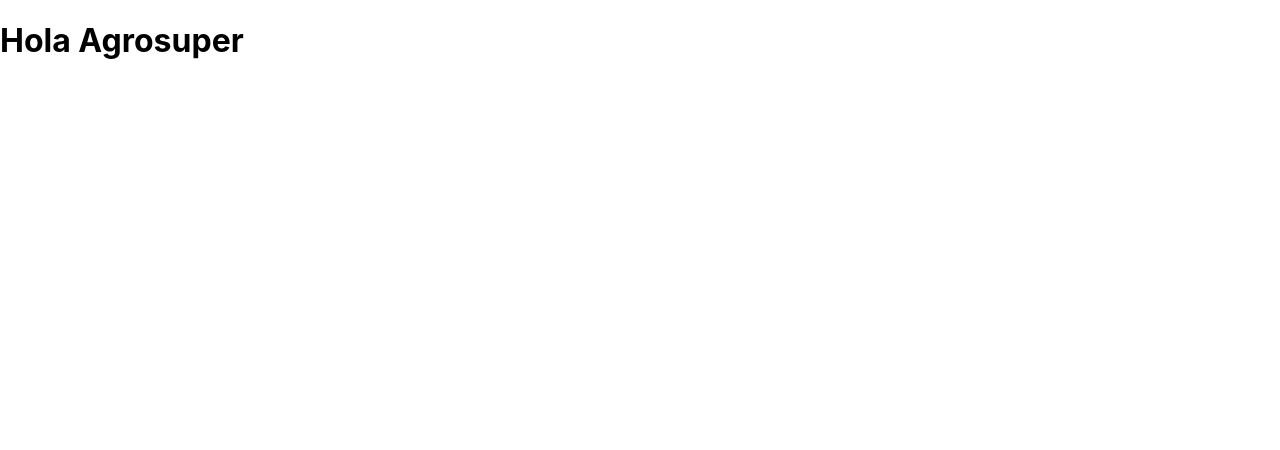
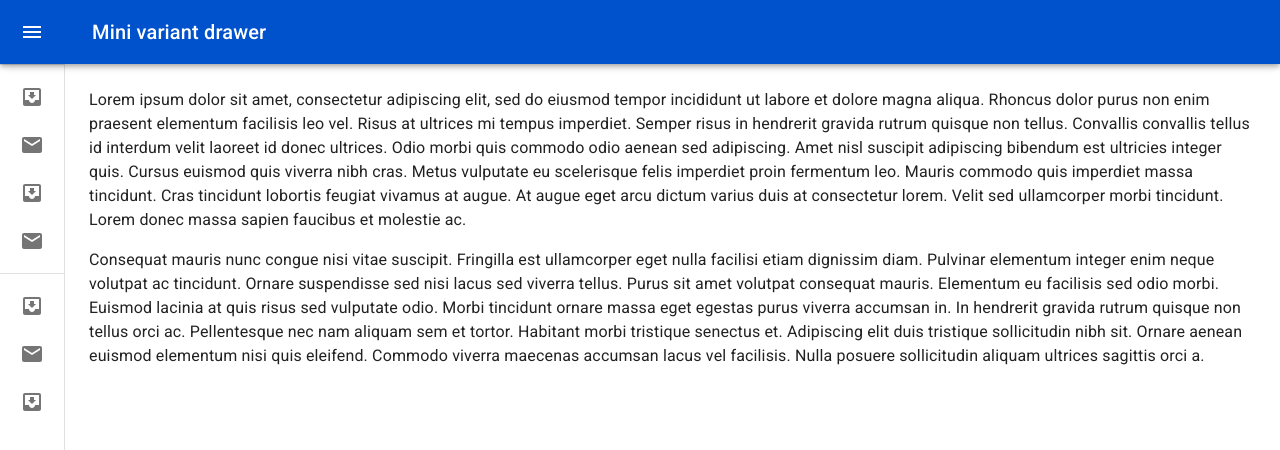
Before and after one commit to leooavr/agrosuper-frontend, a React (Create React App) app: page / in a window 1280 px wide. Shown: the top 450 px of the page. Built offline with nearby package versions, Linux system fonts and the light colour scheme.

Commit message:
components drawer

```diff
--- a/package.json
+++ b/package.json
@@ -3,6 +3,10 @@
   "version": "0.1.0",
   "private": true,
   "dependencies": {
+    "@emotion/react": "^11.10.4",
+    "@emotion/styled": "^11.10.4",
+    "@mui/icons-material": "^5.10.9",
+    "@mui/material": "^5.10.9",
     "@testing-library/jest-dom": "^5.16.5",
     "@testing-library/react": "^13.4.0",
     "@testing-library/user-event": "^13.5.0",
--- a/public/index.html
+++ b/public/index.html
@@ -24,6 +24,10 @@
       work correctly both with client-side routing and a non-root public URL.
       Learn how to configure a non-root public URL by running `npm run build`.
     -->
+    <link
+      rel="stylesheet"
+      href="https://fonts.googleapis.com/css?family=Roboto:300,400,500,700&display=swap"
+    />
     <title>React App</title>
   </head>
   <body>
--- a/src/App.tsx
+++ b/src/App.tsx
@@ -1,8 +1,13 @@
+import { ThemeProvider } from "@mui/material/styles";
 
+import { MiniDrawer } from "./components";
+import { theme } from "./styles";
 
 function App() {
   return (
-   <h1>Hola Agrosuper</h1>
+    <ThemeProvider theme={theme}>
+      <MiniDrawer />
+    </ThemeProvider>
   );
 }
 
--- /dev/null
+++ b/src/components/Drawer/index.tsx
@@ -0,0 +1,222 @@
+import * as React from "react";
+import { styled, useTheme, Theme, CSSObject } from "@mui/material/styles";
+import Box from "@mui/material/Box";
+import MuiDrawer from "@mui/material/Drawer";
+import MuiAppBar, { AppBarProps as MuiAppBarProps } from "@mui/material/AppBar";
+import Toolbar from "@mui/material/Toolbar";
+import List from "@mui/material/List";
+import CssBaseline from "@mui/material/CssBaseline";
+import Typography from "@mui/material/Typography";
+import Divider from "@mui/material/Divider";
+import IconButton from "@mui/material/IconButton";
+import MenuIcon from "@mui/icons-material/Menu";
+import ChevronLeftIcon from "@mui/icons-material/ChevronLeft";
+import ChevronRightIcon from "@mui/icons-material/ChevronRight";
+import ListItem from "@mui/material/ListItem";
+import ListItemButton from "@mui/material/ListItemButton";
+import ListItemIcon from "@mui/material/ListItemIcon";
+import ListItemText from "@mui/material/ListItemText";
+import InboxIcon from "@mui/icons-material/MoveToInbox";
+import MailIcon from "@mui/icons-material/Mail";
+
+const drawerWidth = 240;
+
+const openedMixin = (theme: Theme): CSSObject => ({
+  width: drawerWidth,
+  transition: theme.transitions.create("width", {
+    easing: theme.transitions.easing.sharp,
+    duration: theme.transitions.duration.enteringScreen,
+  }),
+  overflowX: "hidden",
+});
+
+const closedMixin = (theme: Theme): CSSObject => ({
+  transition: theme.transitions.create("width", {
+    easing: theme.transitions.easing.sharp,
+    duration: theme.transitions.duration.leavingScreen,
+  }),
+  overflowX: "hidden",
+  width: `calc(${theme.spacing(7)} + 1px)`,
+  [theme.breakpoints.up("sm")]: {
+    width: `calc(${theme.spacing(8)} + 1px)`,
+  },
+});
+
+const DrawerHeader = styled("div")(({ theme }) => ({
+  display: "flex",
+  alignItems: "center",
+  justifyContent: "flex-end",
+  padding: theme.spacing(0, 1),
+  // necessary for content to be below app bar
+  ...theme.mixins.toolbar,
+}));
+
+interface AppBarProps extends MuiAppBarProps {
+  open?: boolean;
+}
+
+const AppBar = styled(MuiAppBar, {
+  shouldForwardProp: (prop) => prop !== "open",
+})<AppBarProps>(({ theme, open }) => ({
+  zIndex: theme.zIndex.drawer + 1,
+  transition: theme.transitions.create(["width", "margin"], {
+    easing: theme.transitions.easing.sharp,
+    duration: theme.transitions.duration.leavingScreen,
+  }),
+  ...(open && {
+    marginLeft: drawerWidth,
+    width: `calc(100% - ${drawerWidth}px)`,
+    transition: theme.transitions.create(["width", "margin"], {
+      easing: theme.transitions.easing.sharp,
+      duration: theme.transitions.duration.enteringScreen,
+    }),
+  }),
+}));
+
+const Drawer = styled(MuiDrawer, {
+  shouldForwardProp: (prop) => prop !== "open",
+})(({ theme, open }) => ({
+  width: drawerWidth,
+  flexShrink: 0,
+  whiteSpace: "nowrap",
+  boxSizing: "border-box",
+  ...(open && {
+    ...openedMixin(theme),
+    "& .MuiDrawer-paper": openedMixin(theme),
+  }),
+  ...(!open && {
+    ...closedMixin(theme),
+    "& .MuiDrawer-paper": closedMixin(theme),
+  }),
+}));
+
+export const  MiniDrawer = () => {
+  const theme = useTheme();
+  const [open, setOpen] = React.useState(false);
+
+  const handleDrawerOpen = () => {
+    setOpen(true);
+  };
+
+  const handleDrawerClose = () => {
+    setOpen(false);
+  };
+
+  return (
+    <Box sx={{ display: "flex" }}>
+      <CssBaseline />
+      <AppBar position="fixed" open={open}>
+        <Toolbar>
+          <IconButton
+            color="inherit"
+            aria-label="open drawer"
+            onClick={handleDrawerOpen}
+            edge="start"
+            sx={{
+              marginRight: 5,
+              ...(open && { display: "none" }),
+            }}
+          >
+            <MenuIcon />
+          </IconButton>
+          <Typography variant="h6" noWrap component="div">
+            Mini variant drawer
+          </Typography>
+        </Toolbar>
+      </AppBar>
+      <Drawer variant="permanent" open={open}>
+        <DrawerHeader>
+          <IconButton onClick={handleDrawerClose}>
+            {theme.direction === "rtl" ? (
+              <ChevronRightIcon />
+            ) : (
+              <ChevronLeftIcon />
+            )}
+          </IconButton>
+        </DrawerHeader>
+        <Divider />
+        <List>
+          {["Inbox", "Starred", "Send email", "Drafts"].map((text, index) => (
+            <ListItem key={text} disablePadding sx={{ display: "block" }}>
+              <ListItemButton
+                sx={{
+                  minHeight: 48,
+                  justifyContent: open ? "initial" : "center",
+                  px: 2.5,
+                }}
+              >
+                <ListItemIcon
+                  sx={{
+                    minWidth: 0,
+                    mr: open ? 3 : "auto",
+                    justifyContent: "center",
+                  }}
+                >
+                  {index % 2 === 0 ? <InboxIcon /> : <MailIcon />}
+                </ListItemIcon>
+                <ListItemText primary={text} sx={{ opacity: open ? 1 : 0 }} />
+              </ListItemButton>
+            </ListItem>
+          ))}
+        </List>
+        <Divider />
+        <List>
+          {["All mail", "Trash", "Spam"].map((text, index) => (
+            <ListItem key={text} disablePadding sx={{ display: "block" }}>
+              <ListItemButton
+                sx={{
+                  minHeight: 48,
+                  justifyContent: open ? "initial" : "center",
+                  px: 2.5,
+                }}
+              >
+                <ListItemIcon
+                  sx={{
+                    minWidth: 0,
+                    mr: open ? 3 : "auto",
+                    justifyContent: "center",
+                  }}
+                >
+                  {index % 2 === 0 ? <InboxIcon /> : <MailIcon />}
+                </ListItemIcon>
+                <ListItemText primary={text} sx={{ opacity: open ? 1 : 0 }} />
+              </ListItemButton>
+            </ListItem>
+          ))}
+        </List>
+      </Drawer>
+      <Box component="main" sx={{ flexGrow: 1, p: 3 }}>
+        <DrawerHeader />
+        <Typography paragraph>
+          Lorem ipsum dolor sit amet, consectetur adipiscing elit, sed do
+          eiusmod tempor incididunt ut labore et dolore magna aliqua. Rhoncus
+          dolor purus non enim praesent elementum facilisis leo vel. Risus at
+          ultrices mi tempus imperdiet. Semper risus in hendrerit gravida rutrum
+          quisque non tellus. Convallis convallis tellus id interdum velit
+          laoreet id donec ultrices. Odio morbi quis commodo odio aenean sed
+          adipiscing. Amet nisl suscipit adipiscing bibendum est ultricies
+          integer quis. Cursus euismod quis viverra nibh cras. Metus vulputate
+          eu scelerisque felis imperdiet proin fermentum leo. Mauris commodo
+          quis imperdiet massa tincidunt. Cras tincidunt lobortis feugiat
+          vivamus at augue. At augue eget arcu dictum varius duis at consectetur
+          lorem. Velit sed ullamcorper morbi tincidunt. Lorem donec massa sapien
+          faucibus et molestie ac.
+        </Typography>
+        <Typography paragraph>
+          Consequat mauris nunc congue nisi vitae suscipit. Fringilla est
+          ullamcorper eget nulla facilisi etiam dignissim diam. Pulvinar
+          elementum integer enim neque volutpat ac tincidunt. Ornare suspendisse
+          sed nisi lacus sed viverra tellus. Purus sit amet volutpat consequat
+          mauris. Elementum eu facilisis sed odio morbi. Euismod lacinia at quis
+          risus sed vulputate odio. Morbi tincidunt ornare massa eget egestas
+          purus viverra accumsan in. In hendrerit gravida rutrum quisque non
+          tellus orci ac. Pellentesque nec nam aliquam sem et tortor. Habitant
+          morbi tristique senectus et. Adipiscing elit duis tristique
+          sollicitudin nibh sit. Ornare aenean euismod elementum nisi quis
+          eleifend. Commodo viverra maecenas accumsan lacus vel facilisis. Nulla
+          posuere sollicitudin aliquam ultrices sagittis orci a.
+        </Typography>
+      </Box>
+    </Box>
+  );
+}
--- /dev/null
+++ b/src/components/index.ts
@@ -0,0 +1 @@
+export { MiniDrawer } from  './Drawer';
--- /dev/null
+++ b/src/styles/index.ts
@@ -0,0 +1 @@
+export { theme } from  './theme'
--- /dev/null
+++ b/src/styles/theme/index.ts
@@ -0,0 +1,12 @@
+import { createTheme } from "@mui/material/styles";
+
+export const theme = createTheme({
+    palette: {
+        primary: {
+            main: "#0052cc",
+        },
+        secondary: {
+            main: "#edf2ff",
+        },
+    },
+});
```
Also changed, not shown: 1 other file (tests, documents, lock files or other folders).
